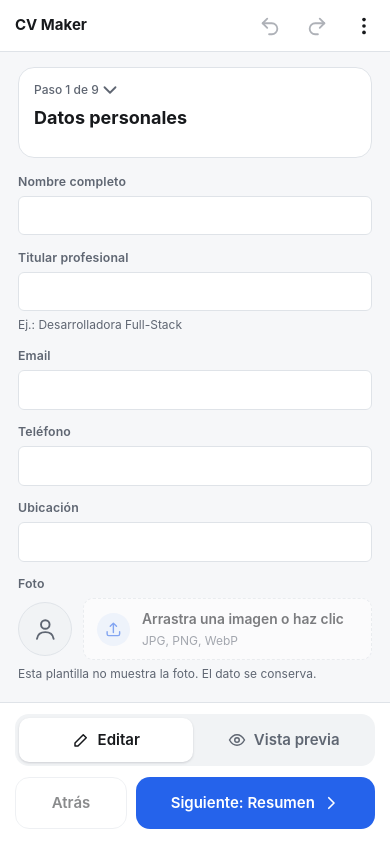
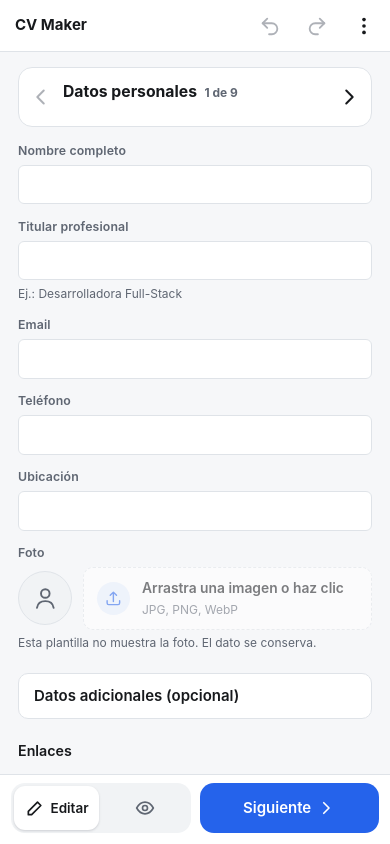
Before and after one commit to dav1ddq0/vue-cv-maker, a Vue app: page / in a window 390 px wide. Built offline with nearby package versions, Linux system fonts and the light colour scheme.

Commit message:
feat(mobile): step bar with arrows and a one-row dock (016 · 3)
Co-Authored-By: Claude Sonnet 5.5 <noreply@anthropic.com>

```diff
--- a/src/components/form/ExportSheet.vue
+++ b/src/components/form/ExportSheet.vue
@@ -1,5 +1,5 @@
 <script setup lang="ts">
-/** The exports that do not fit in the dock: HTML and JSON (phones, spec 013). */
+/** Every export in one phone sheet: the dock has room for a single Export button (specs 013, 016). */
 import { useI18n } from '@/i18n'
 import { useCvExport, type ExportKind } from '@/composables/useCvExport'
 import BottomSheet from '@/components/ui/BottomSheet.vue'
@@ -11,6 +11,7 @@ const { t } = useI18n()
 const { busy, run } = useCvExport()
 
 const OPTIONS: { kind: ExportKind; title: string; hint: string }[] = [
+  { kind: 'pdf', title: 'exportView.pdf', hint: 'exportView.pdfHint' },
   { kind: 'html', title: 'exportView.html', hint: 'exportView.htmlHint' },
   { kind: 'json', title: 'exportView.json', hint: 'exportView.jsonHint' },
 ]
@@ -30,7 +31,7 @@ async function pick(kind: ExportKind) {
             <span class="name">{{ t(option.title) }}</span>
             <span class="hint">{{ t(option.hint) }}</span>
           </span>
-          <span class="action">{{ busy === option.kind ? t('exportView.preparing') : t('exportView.download') }}</span>
+          <span class="action">{{ busy === option.kind ? t('exportView.preparing') : t(option.kind === 'pdf' ? 'exportView.printShort' : 'exportView.download') }}</span>
         </button>
       </li>
     </ul>
--- a/src/components/form/MobileDock.vue
+++ b/src/components/form/MobileDock.vue
@@ -1,82 +1,69 @@
 <script setup lang="ts">
 /**
- * Bottom dock for narrow screens (spec 013): Edit / Preview switch and Back / Next, where the
- * thumb is. It lives outside the form on purpose: in preview mode the form is hidden, and a
- * toggle inside it left no way back.
+ * Bottom dock for narrow screens (specs 013, 016): Edit / Preview switch and one main action, in a
+ * single row where the thumb is. It lives outside the form on purpose: in preview mode the form is
+ * hidden, and a toggle inside it left no way back. Back / previous step live in the step bar.
  */
 import { computed, ref } from 'vue'
 import { useUiStore } from '@/stores/ui'
 import { useI18n } from '@/i18n'
-import { useCvExport } from '@/composables/useCvExport'
 import ExportSheet from './ExportSheet.vue'
 
 const ui = useUiStore()
 const { t } = useI18n()
-const { busy, run } = useCvExport()
-const moreOpen = ref(false)
+const exportOpen = ref(false)
 
 const isLast = computed(() => ui.stepIndex === ui.steps.length - 1)
-const nextLabel = computed(() =>
-  isLast.value ? t('actions.next') : t('dock.next', { step: t(`steps.${ui.steps[ui.stepIndex + 1]}`) }),
-)
 </script>
 
 <template>
   <div class="dock">
     <div class="switch" role="group" :aria-label="t('dock.label')">
-      <button type="button" class="mode" :aria-pressed="!ui.previewOpen" @click="ui.previewOpen = false">
-        <svg width="18" height="18" viewBox="0 0 24 24" fill="none" stroke="currentColor" stroke-width="2" stroke-linecap="round" stroke-linejoin="round" aria-hidden="true"><path d="M4 20h4L19 9l-4-4L4 16z" /></svg>
-        {{ t('dock.edit') }}
+      <button type="button" class="mode" :aria-label="t('dock.edit')" :aria-pressed="!ui.previewOpen" @click="ui.previewOpen = false">
+        <svg width="20" height="20" viewBox="0 0 24 24" fill="none" stroke="currentColor" stroke-width="2" stroke-linecap="round" stroke-linejoin="round" aria-hidden="true"><path d="M4 20h4L19 9l-4-4L4 16z" /></svg>
+        <span class="mode-label">{{ t('dock.edit') }}</span>
       </button>
-      <button type="button" class="mode" :aria-pressed="ui.previewOpen" @click="ui.previewOpen = true">
-        <svg width="18" height="18" viewBox="0 0 24 24" fill="none" stroke="currentColor" stroke-width="2" stroke-linecap="round" stroke-linejoin="round" aria-hidden="true"><path d="M2 12s4-7 10-7 10 7 10 7-4 7-10 7S2 12 2 12z" /><circle cx="12" cy="12" r="3" /></svg>
-        {{ t('preview.title') }}
+      <button type="button" class="mode" :aria-label="t('preview.title')" :aria-pressed="ui.previewOpen" @click="ui.previewOpen = true">
+        <svg width="20" height="20" viewBox="0 0 24 24" fill="none" stroke="currentColor" stroke-width="2" stroke-linecap="round" stroke-linejoin="round" aria-hidden="true"><path d="M2 12s4-7 10-7 10 7 10 7-4 7-10 7S2 12 2 12z" /><circle cx="12" cy="12" r="3" /></svg>
+        <span class="mode-label">{{ t('preview.title') }}</span>
       </button>
     </div>
 
-    <div v-if="ui.previewOpen" class="exports">
-      <button type="button" class="next" :disabled="busy !== null" @click="run('pdf')">
-        {{ busy === 'pdf' ? t('exportView.preparing') : t('exportView.print') }}
+    <template v-if="ui.previewOpen">
+      <button type="button" class="action" aria-haspopup="dialog" @click="exportOpen = true">
+        <svg width="18" height="18" viewBox="0 0 24 24" fill="none" stroke="currentColor" stroke-width="2.2" stroke-linecap="round" stroke-linejoin="round" aria-hidden="true"><path d="M12 4v12m0 0l-4-4m4 4l4-4" /><path d="M4 20h16" /></svg>
+        {{ t('steps.export') }}
       </button>
-      <button type="button" class="more" :aria-label="t('dock.more')" aria-haspopup="dialog" @click="moreOpen = true">
-        <svg width="22" height="22" viewBox="0 0 24 24" fill="currentColor" aria-hidden="true"><circle cx="5" cy="12" r="2" /><circle cx="12" cy="12" r="2" /><circle cx="19" cy="12" r="2" /></svg>
-      </button>
-      <ExportSheet :open="moreOpen" @close="moreOpen = false" />
-    </div>
-
-    <div v-else class="nav">
-      <button type="button" class="back" :disabled="ui.stepIndex === 0" @click="ui.prevStep()">
-        {{ t('actions.back') }}
-      </button>
-      <button type="button" class="next" :disabled="isLast" @click="ui.nextStep()">
-        {{ nextLabel }}
-        <svg width="18" height="18" viewBox="0 0 24 24" fill="none" stroke="currentColor" stroke-width="2.2" stroke-linecap="round" stroke-linejoin="round" aria-hidden="true"><path d="M9 5l7 7-7 7" /></svg>
-      </button>
-    </div>
+      <ExportSheet :open="exportOpen" @close="exportOpen = false" />
+    </template>
+    <button v-else type="button" class="action" :disabled="isLast" @click="ui.nextStep()">
+      {{ t('actions.next') }}
+      <svg width="18" height="18" viewBox="0 0 24 24" fill="none" stroke="currentColor" stroke-width="2.2" stroke-linecap="round" stroke-linejoin="round" aria-hidden="true"><path d="M9 5l7 7-7 7" /></svg>
+    </button>
   </div>
 </template>
 
 <style scoped>
 .dock {
   display: none;
-  flex-direction: column;
-  gap: 0.75em;
-  padding: 0.75em 1em calc(1em + var(--safe-bottom));
+  grid-template-columns: minmax(0, 1fr) minmax(0, 1fr);
+  gap: 0.6em;
+  padding: 0.5em 0.75em calc(0.75em + var(--safe-bottom));
   border-top: 1px solid var(--border);
   background: var(--surface);
 }
 
-@media (max-width: 1000px) {
+@media (max-width: 640px) {
   .dock {
-    display: flex;
+    display: grid;
   }
 }
 
 .switch {
   display: grid;
   grid-template-columns: 1fr 1fr;
-  gap: 4px;
-  padding: 4px;
+  gap: 3px;
+  padding: 3px;
   border-radius: 14px;
   background: var(--surface-2);
 }
@@ -85,15 +72,22 @@ const nextLabel = computed(() =>
   display: flex;
   align-items: center;
   justify-content: center;
-  gap: 0.5em;
+  gap: 0.4em;
+  min-width: 0;
   min-height: 44px;
   border: 0;
-  border-radius: 10px;
+  border-radius: 11px;
   background: transparent;
   color: var(--text-muted);
   font: inherit;
+  font-size: 0.9em;
   font-weight: 600;
   cursor: pointer;
+}
+
+/* The unselected side shrinks to its icon: both labels do not fit in half of a 320px screen. */
+.mode-label {
+  display: none;
 }
 
 .mode[aria-pressed='true'] {
@@ -102,57 +96,26 @@ const nextLabel = computed(() =>
   box-shadow: var(--shadow);
 }
 
-.nav {
-  display: grid;
-  grid-template-columns: minmax(84px, 112px) minmax(0, 1fr);
-  gap: 0.6em;
+.mode[aria-pressed='true'] .mode-label {
+  display: inline;
 }
 
-.exports {
-  display: grid;
-  grid-template-columns: minmax(0, 1fr) 52px;
-  gap: 0.6em;
-}
-
-.more {
+.action {
   display: flex;
   align-items: center;
   justify-content: center;
-  min-height: 52px;
-  border: 1px solid var(--border);
+  gap: 0.4em;
+  min-height: 50px;
+  border: 0;
   border-radius: 14px;
-  background: var(--surface);
-  color: var(--text);
-  cursor: pointer;
-}
-
-.back,
-.next {
-  display: flex;
-  align-items: center;
-  justify-content: center;
-  gap: 0.5em;
-  min-height: 52px;
-  border-radius: 14px;
+  background: var(--accent);
+  color: var(--on-accent);
   font: inherit;
   font-weight: 600;
   cursor: pointer;
 }
 
-.back {
-  border: 1px solid var(--border);
-  background: var(--surface);
-  color: var(--text);
-}
-
-.next {
-  border: 0;
-  background: var(--accent);
-  color: var(--on-accent);
-}
-
-.back:disabled,
-.next:disabled {
+.action:disabled {
   opacity: 0.5;
   cursor: default;
 }
--- a/src/components/form/StepHeader.vue
+++ b/src/components/form/StepHeader.vue
@@ -1,6 +1,6 @@
 <script setup lang="ts">
-/** Phone replacement for the tab strip: where you are, how far along, and a way to jump (spec 013). */
-import { ref } from 'vue'
+/** Phone replacement for the tab strip: where you are, how far along, previous / next, and a way to jump (specs 013, 016). */
+import { computed, ref } from 'vue'
 import { useUiStore } from '@/stores/ui'
 import { useI18n } from '@/i18n'
 import StepSheet from './StepSheet.vue'
@@ -8,76 +8,125 @@ import StepSheet from './StepSheet.vue'
 const ui = useUiStore()
 const { t } = useI18n()
 const open = ref(false)
+
+const nextName = computed(() => {
+  const id = ui.steps[ui.stepIndex + 1]
+  return id ? t(`steps.${id}`) : ''
+})
 </script>
 
 <template>
   <div class="header">
+    <button type="button" class="arrow" :aria-label="t('stepSheet.prev')" :disabled="ui.stepIndex === 0" @click="ui.prevStep()">
+      <svg width="22" height="22" viewBox="0 0 24 24" fill="none" stroke="currentColor" stroke-width="2.2" stroke-linecap="round" stroke-linejoin="round" aria-hidden="true"><path d="M15 5l-7 7 7 7" /></svg>
+    </button>
+
     <h2 class="heading">
       <button type="button" class="trigger" aria-haspopup="dialog" @click="open = true">
-        <span class="top">
-          <span class="position">{{ t('stepSheet.position', { n: ui.stepIndex + 1, total: ui.steps.length }) }}</span>
-          <svg width="22" height="22" viewBox="0 0 24 24" fill="none" stroke="currentColor" stroke-width="2" stroke-linecap="round" stroke-linejoin="round" aria-hidden="true"><path d="M6 9l6 6 6-6" /></svg>
+        <span class="line">
+          <span class="name">{{ t(`steps.${ui.step}`) }}</span>
+          <span class="position">{{ t('stepSheet.short', { n: ui.stepIndex + 1, total: ui.steps.length }) }}</span>
         </span>
-        <span class="name">{{ t(`steps.${ui.step}`) }}</span>
         <span class="segments" aria-hidden="true">
           <span v-for="(id, index) in ui.steps" :key="id" class="segment" :class="{ 'segment--on': index <= ui.stepIndex }" />
         </span>
-        <span class="sr-only">{{ t('stepSheet.open') }}</span>
+        <span class="sr-only">{{ t('stepSheet.position', { n: ui.stepIndex + 1, total: ui.steps.length }) }} · {{ t('stepSheet.open') }}</span>
       </button>
     </h2>
+
+    <button
+      type="button"
+      class="arrow"
+      :aria-label="nextName ? t('stepSheet.next', { step: nextName }) : t('actions.next')"
+      :disabled="ui.stepIndex === ui.steps.length - 1"
+      @click="ui.nextStep()"
+    >
+      <svg width="22" height="22" viewBox="0 0 24 24" fill="none" stroke="currentColor" stroke-width="2.2" stroke-linecap="round" stroke-linejoin="round" aria-hidden="true"><path d="M9 5l7 7-7 7" /></svg>
+    </button>
     <StepSheet :open="open" @close="open = false" />
   </div>
 </template>
 
 <style scoped>
+.header {
+  display: grid;
+  grid-template-columns: 44px minmax(0, 1fr) 44px;
+  align-items: center;
+  min-height: 60px;
+  border: 1px solid var(--border);
+  border-radius: 14px;
+  background: var(--surface);
+}
+
 .heading {
   margin: 0;
   font-size: inherit;
+  min-width: 0;
+}
+
+.arrow {
+  display: flex;
+  align-items: center;
+  justify-content: center;
+  height: 44px;
+  border: 0;
+  background: transparent;
+  color: var(--text);
+  cursor: pointer;
+}
+
+.arrow:disabled {
+  color: var(--text-muted);
+  opacity: 0.5;
+  cursor: default;
 }
 
 .trigger {
   display: flex;
   flex-direction: column;
-  gap: 0.5em;
+  gap: 0.4em;
   width: 100%;
-  min-height: 56px;
-  padding: 0.7em 1em 0.8em;
-  border: 1px solid var(--border);
-  border-radius: 16px;
-  background: var(--surface);
+  min-height: 44px;
+  padding: 0.4em 0;
+  border: 0;
+  background: transparent;
   color: inherit;
   font: inherit;
   text-align: left;
   cursor: pointer;
 }
 
-.top {
+.line {
   display: flex;
-  align-items: center;
+  align-items: baseline;
   justify-content: space-between;
-  color: var(--text-muted);
+  gap: 0.5em;
+}
+
+.name {
+  min-width: 0;
+  overflow: hidden;
+  font-size: 1.05em;
+  font-weight: 700;
+  text-overflow: ellipsis;
+  white-space: nowrap;
 }
 
 .position {
+  flex-shrink: 0;
   font-size: 0.8em;
-  font-weight: 500;
-}
-
-.name {
-  font-size: 1.2em;
-  font-weight: 700;
-  margin-top: -0.2em;
+  color: var(--text-muted);
 }
 
 .segments {
   display: grid;
   grid-template-columns: repeat(v-bind('ui.steps.length'), minmax(0, 1fr));
-  gap: 4px;
+  gap: 3px;
 }
 
 .segment {
-  height: 6px;
-  border-radius: 3px;
+  height: 4px;
+  border-radius: 2px;
   background: var(--border);
 }
 
--- a/src/i18n/en.ts
+++ b/src/i18n/en.ts
@@ -134,6 +134,9 @@ const en: typeof es = {
     next: 'Next: {step}',
   },
   stepSheet: {
+    short: '{n} of {total}',
+    prev: 'Previous step',
+    next: 'Next step: {step}',
     title: 'Go to a step',
     position: 'Step {n} of {total}',
     open: 'Change step',
@@ -289,6 +292,7 @@ const en: typeof es = {
     paginatedHint: 'Preview the real page breaks without opening the print dialog.',
     paginatedFailed: 'Pagination failed. The CV is shown without page breaks; PDF export still works.',
     download: 'Download',
+    printShort: 'Print',
     print: 'Print / Save as PDF',
     preparing: 'Preparing…',
   },
--- a/src/i18n/es.ts
+++ b/src/i18n/es.ts
@@ -134,6 +134,9 @@ export default {
     next: 'Siguiente: {step}',
   },
   stepSheet: {
+    short: '{n} de {total}',
+    prev: 'Paso anterior',
+    next: 'Paso siguiente: {step}',
     title: 'Ir a un paso',
     position: 'Paso {n} de {total}',
     open: 'Cambiar de paso',
@@ -289,6 +292,7 @@ export default {
     paginatedHint: 'Previsualiza los saltos de página reales sin abrir el diálogo de impresión.',
     paginatedFailed: 'No se pudo paginar. Se muestra el CV sin saltos de página; la exportación a PDF sigue funcionando.',
     download: 'Descargar',
+    printShort: 'Imprimir',
     print: 'Imprimir / Guardar como PDF',
     preparing: 'Preparando…',
   },
```
Also changed, not shown: 2 other files (tests, documents, lock files or other folders).
